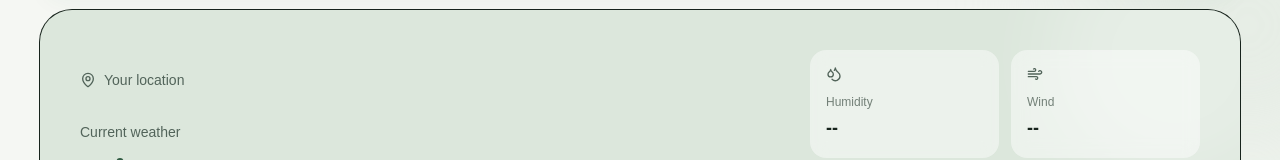
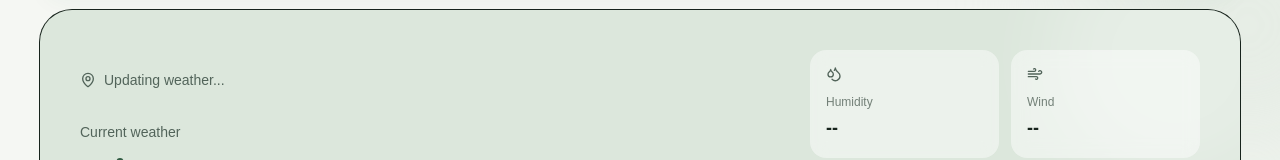
Before and after one commit to Atharva787590/WeatherGPT, a Next.js app in the folder weather-app/: page / in a window 1280 px wide. Shown: the part 198-358 px from the top of the page. Built offline with nearby package versions, Linux system fonts and the light colour scheme; no server answers.

Commit message:
feat: add weather loading state

```diff
--- a/weather-app/src/app/page.tsx
+++ b/weather-app/src/app/page.tsx
@@ -248,7 +248,7 @@ export default function Home() {
               <div>
                 <div className="flex items-center gap-2 text-sm text-[#52645a]">
                   <MapPin className="h-4 w-4" />
-                  {location}
+                  {loading ? "Updating weather..." : location}
                 </div>
 
                 <p className="mt-8 text-sm text-[#52645a]">
```
